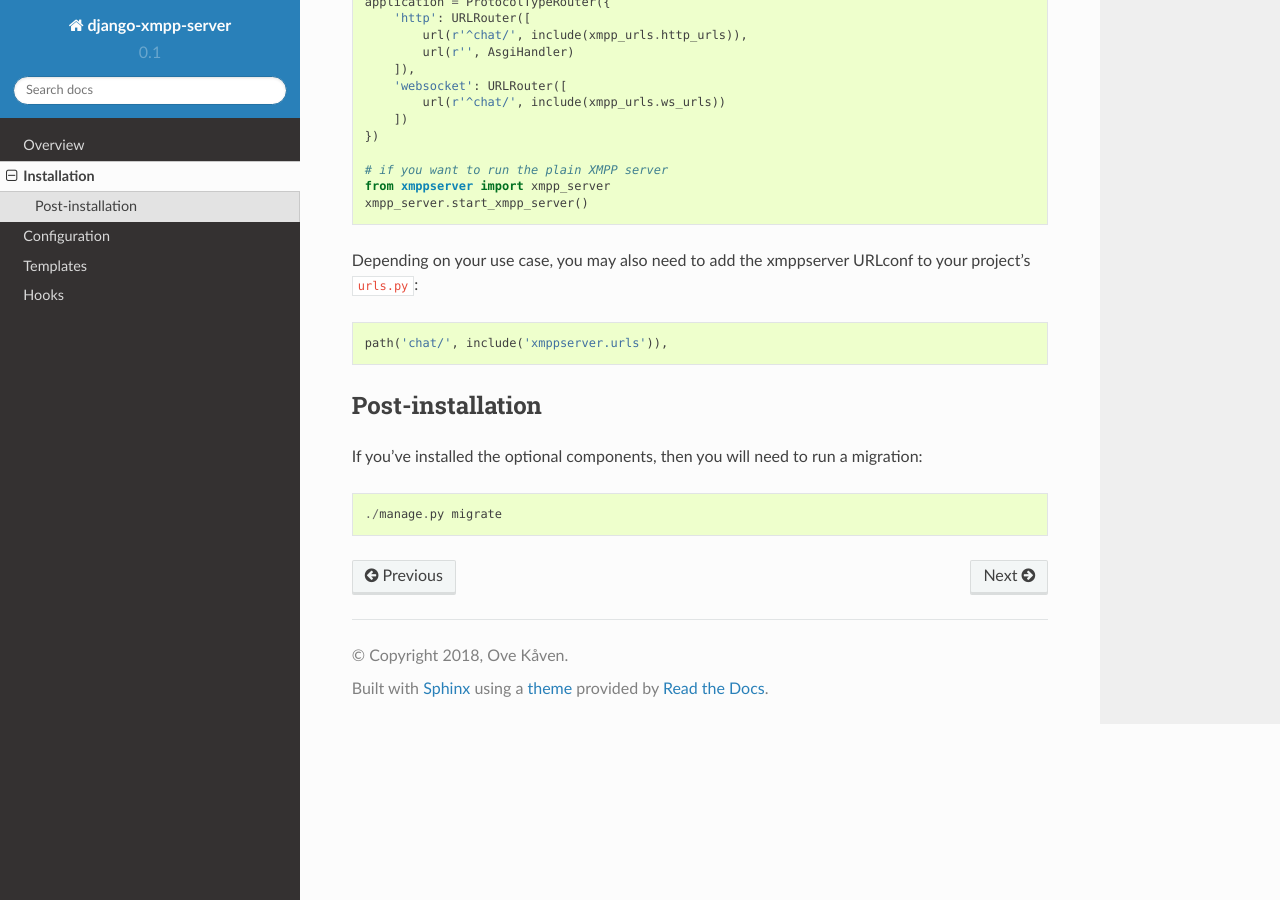
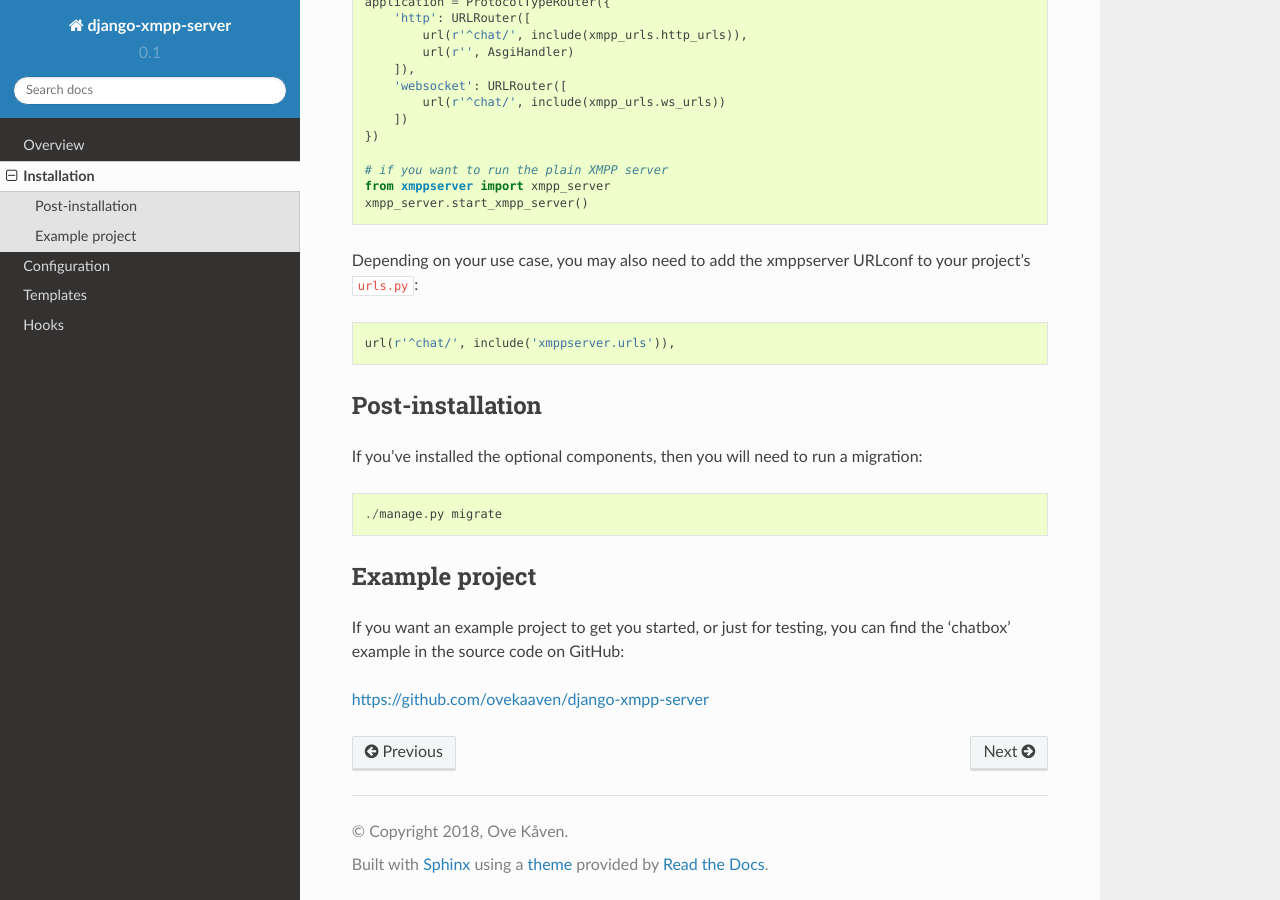
Before and after one commit to ovekaaven/django-xmpp-server, a Sphinx documentation site: the page built from docs/installation.rst, in a window 1280 px wide and 900 px high, scrolled down 1239 px. Built offline with Sphinx 7.4.7 and the Read the Docs theme 2.0.0, drawn with Linux system fonts in a browser that asks for light colours.

Commit message:
Doc update

```diff
--- a/docs/installation.rst
+++ b/docs/installation.rst
@@ -70,7 +70,7 @@ Add the appropriate entries to your project's ``routing.py``, for example::
 Depending on your use case, you may also need to add the xmppserver
 URLconf to your project's ``urls.py``::
 
-    path('chat/', include('xmppserver.urls')),
+    url(r'^chat/', include('xmppserver.urls')),
 
 Post-installation
 -----------------
@@ -78,3 +78,10 @@ If you've installed the optional components, then you will need to run
 a migration::
 
     ./manage.py migrate
+
+Example project
+---------------
+If you want an example project to get you started, or just for testing,
+you can find the 'chatbox' example in the source code on GitHub:
+
+https://github.com/ovekaaven/django-xmpp-server
--- a/docs/overview.rst
+++ b/docs/overview.rst
@@ -21,8 +21,6 @@ Features
 
   - Plain password
   - Anonymous
-
-- Fully featured example project.
 
 - XMPP extensions supported so far:
 
--- a/docs/templates.rst
+++ b/docs/templates.rst
@@ -19,7 +19,7 @@ xmpp_websocket_url
     Uses the `XMPP_WEBSOCKETS_URL` configuration option if set, otherwise
     deduces it from your project's URLconf.
 
-    Note that URL may be partial, meaning it may not contain a protocol.
+    Note that the URL may be partial, meaning it may not contain a protocol.
     If possible, you should use a different way of telling your web client
     that it should use the WebSockets protocol. Some web clients have
     connection options you can set for this.
```
